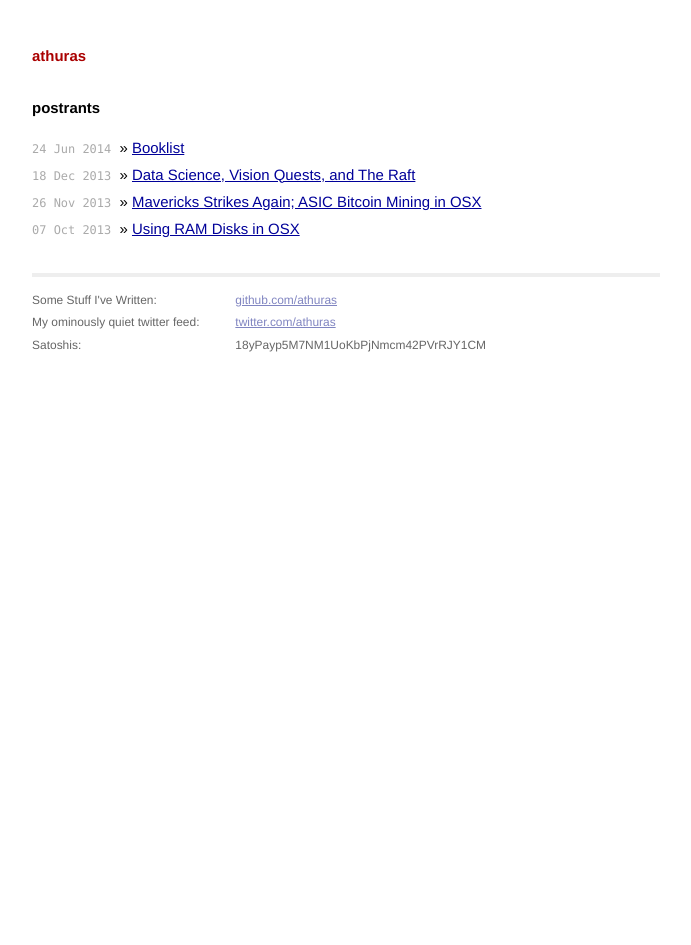
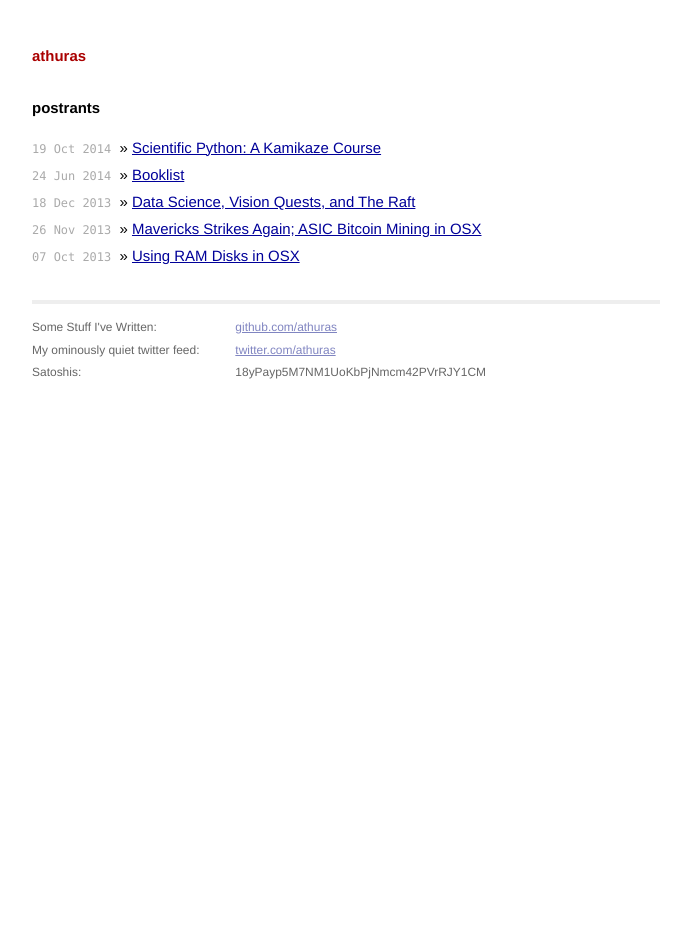
Before and after one commit to athuras/athuras.github.com, a Jekyll site: the page built from index.html, in a window 1280 px wide. Shown: the whole page, without its empty margins (294-985 px from the left). Built offline with Jekyll 4.4.1, drawn with Linux system fonts in a browser that asks for light colours; comment, search, counter and statistics services are not loaded.

Commit message:
patch colons

```diff
--- a/_posts/2014-10-19-Scientific-Python-a-Kamikaze-Course.markdown
+++ b/_posts/2014-10-19-Scientific-Python-a-Kamikaze-Course.markdown
@@ -1,6 +1,6 @@
 ---
 layout: post
-title: Scientific Python: A Kamikaze Course
+title: "Scientific Python: A Kamikaze Course"
 date: 2014-10-19
 ---
 
```
